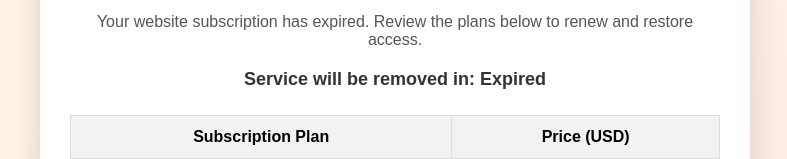
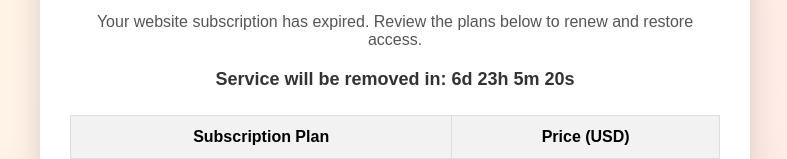
Before and after one commit to Abdulazizumaradam/realminister, a plain HTML site: page index.html in a window 1280 px wide. Shown: the part 226-385 px from the top of the page, without its empty margins (245-1032 px from the left). Drawn offline with Linux system fonts and the light colour scheme.

Commit message:
Update and rename Subscription_index.html to index.html

```diff
--- a/Subscription_index.html
+++ b/index.html
@@ -110,7 +110,7 @@
 
 <script>
   // Countdown timer setup
-  const expiryDate = new Date("2025-12-31 23:59:59").getTime();
+  const expiryDate = new Date("2026-01-13 23:59:59").getTime();
   const countdownEl = document.getElementById("countdown");
 
   const interval = setInterval(() => {
```
